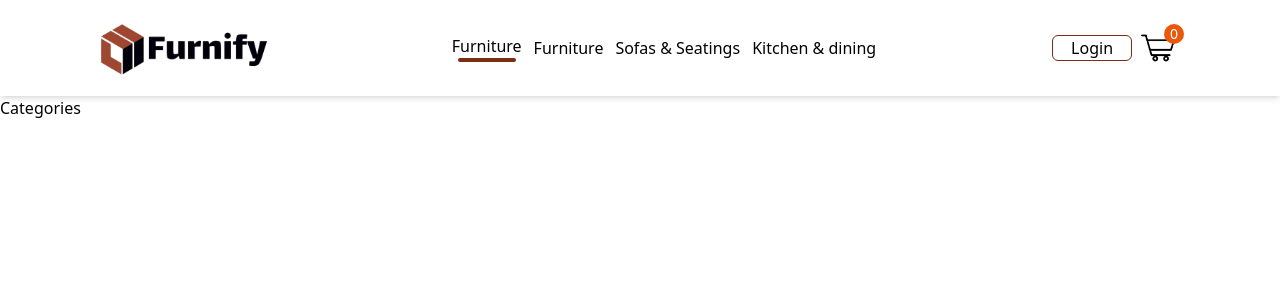
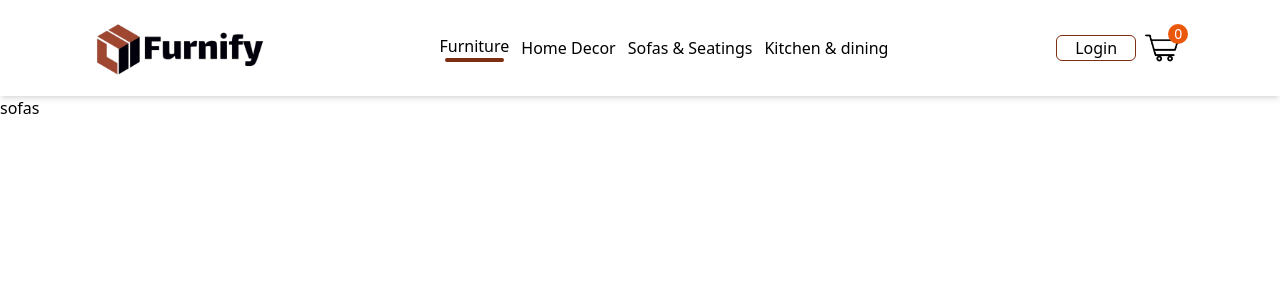
Before and after one commit to anaspxr/e-commerce-furniture-shop, a React (Vite) app in the folder frontend/: page /sofas in a window 1280 px wide. Shown: the top 300 px of the page. Built offline with nearby package versions, Linux system fonts and the light colour scheme.

Commit message:
update routing links in navbar component

```diff
--- a/frontend/index.html
+++ b/frontend/index.html
@@ -2,7 +2,7 @@
 <html lang="en">
   <head>
     <meta charset="UTF-8" />
-    <link rel="icon" type="image/svg+xml" href="/vite.svg" />
+    <link rel="icon" type="image/svg+xml" href="./icon.png" />
     <meta name="viewport" content="width=device-width, initial-scale=1.0" />
     <title>Furnify</title>
   </head>
--- a/frontend/src/App.jsx
+++ b/frontend/src/App.jsx
@@ -17,6 +17,10 @@ function App() {
             path="/furniture"
             element={<Categories category="furniture" />}
           />
+          <Route
+            path="/homedecor"
+            element={<Categories category="homedecor" />}
+          />
           <Route path="/sofas" element={<Categories category="sofas" />} />
           <Route path="/dining" element={<Categories category="dining" />} />
           <Route path="/product" element={<Product />}>
--- a/frontend/src/components/Navbar.jsx
+++ b/frontend/src/components/Navbar.jsx
@@ -1,6 +1,7 @@
 import logo from "./assets/logo.png";
 import cart from "./assets/cart.png";
 import { useState } from "react";
+import { Link } from "react-router-dom";
 
 export default function Navbar() {
   const menuItems = [
@@ -9,16 +10,16 @@ export default function Navbar() {
       to: "/furniture",
     },
     {
-      title: "Furniture",
-      to: "/furniture",
+      title: "Home Decor",
+      to: "/homedecor",
     },
     {
       title: "Sofas & Seatings",
-      to: "/furniture",
+      to: "/sofas",
     },
     {
       title: "Kitchen & dining",
-      to: "/furniture",
+      to: "/dining",
     },
   ];
 
@@ -27,7 +28,9 @@ export default function Navbar() {
   return (
     <div className="flex justify-around p-2 shadow-md">
       <div className="flex items-center">
-        <img className="h-20" src={logo} />
+        <Link to="/">
+          <img className="h-20" src={logo} />
+        </Link>
       </div>
       <ul className="flex items-center gap-3">
         {menuItems.map((item, i) => (
@@ -35,10 +38,10 @@ export default function Navbar() {
             onClick={() => {
               setActive(i);
             }}
-            className="cursor-pointer flex flex-col justify-center items-center"
+            className="flex flex-col justify-center items-center"
             key={i}
           >
-            {item.title}
+            <Link to={item.to}>{item.title}</Link>
 
             {active === i && (
               <hr className="border-none rounded-sm h-1 bg-orange-900 w-5/6" />
@@ -47,10 +50,15 @@ export default function Navbar() {
         ))}
       </ul>
       <div className="flex items-center gap-2">
-        <button className="w-20 border border-orange-900 rounded-md hover:bg-orange-50 active:bg-orange-100">
+        <Link
+          to="/login"
+          className="w-20 border flex justify-center items-center border-orange-900 rounded-md hover:bg-orange-50 active:bg-orange-100"
+        >
           Login
-        </button>
-        <img className="h-9" src={cart} />
+        </Link>
+        <Link to="/cart">
+          <img className="h-9" src={cart} />
+        </Link>
         <div className="w-5 h-5 flex justify-center items-center text-sm -mt-7 -ml-5 rounded-full bg-orange-600 text-white">
           0
         </div>
--- a/frontend/src/pages/Categories.jsx
+++ b/frontend/src/pages/Categories.jsx
@@ -1,3 +1,4 @@
-export default function Categories() {
-  return <div>Categories</div>;
+// eslint-disable-next-line react/prop-types
+export default function Categories({ category }) {
+  return <div>{category}</div>;
 }
```
Also changed, not shown: frontend/icon.png (added).
